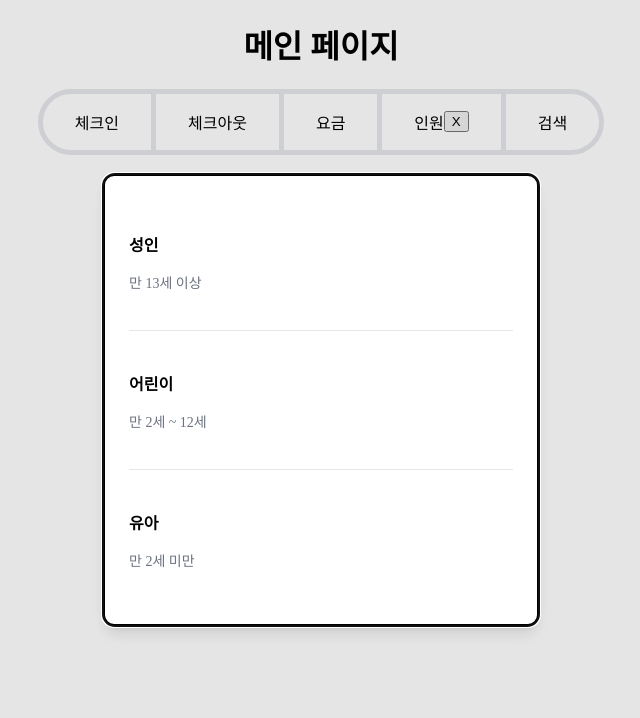
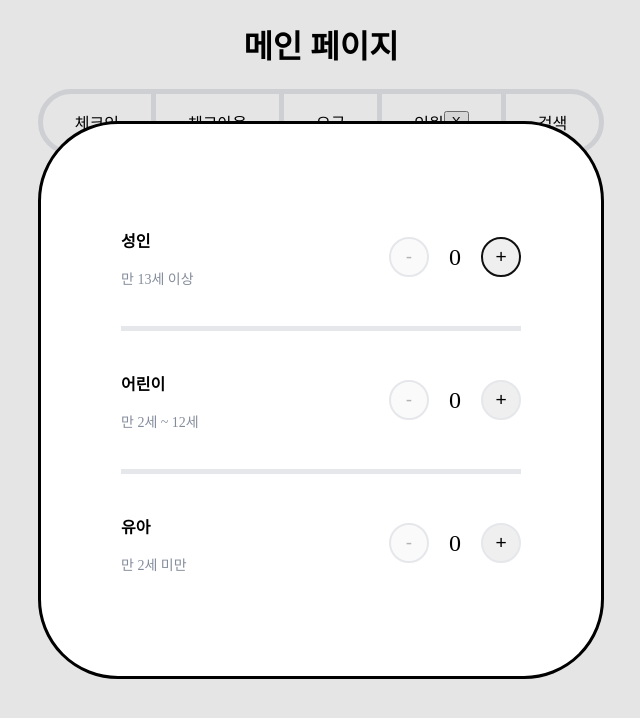
Before and after one commit to shininghyunho/bangbang, a React (Vite) app in the folder bangbang/: page / in a window 1280 px wide. Both pictures are taken after a click on the element "인원". Shown: the top 718 px of the page, without its empty margins (319-959 px from the left). Built offline with nearby package versions, Linux system fonts and the light colour scheme.

Commit message:
feat : 인원 +,- 버튼 추가.
- useState를 활용하여 숫자를 증가,감소.
- 0~8까지로 제한.
- 0이나 8이되면 버튼 비활성화.

```diff
--- /dev/null
+++ b/bangbang/src/GuestCategory.tsx
@@ -0,0 +1,50 @@
+import { useState } from 'react';
+
+const containerStyle = {
+    display: 'flex',
+    justifyContent: 'space-between',
+    alignItems: 'center',
+};
+
+const buttonStyle = {
+    width: '40px',
+    height: '40px',
+    border: '2px solid #e5e7eb',
+    borderRadius: '100%',
+    display: 'flex',
+    justifyContent: 'center',
+    alignItems: 'center',
+    cursor: 'pointer',
+    fontSize: '1.2rem',
+};
+
+const countStyle = {
+    margin: '0 1rem',
+    minWidth: '20px',
+    textAlign: 'center',
+    fontSize: '1.5rem',
+} as const;
+
+const MIN_COUNT=0;
+const MAX_COUNT=8;
+
+export default function GuestCategory({ title, subTitle }: { title: string; subTitle: string }) {
+    const [count, setCount] = useState(0);
+
+    const handleDecrement = () => setCount(prevCount => Math.max(MIN_COUNT, prevCount - 1));
+    const handleIncrement = () => setCount(prevCount => Math.min(MAX_COUNT, prevCount + 1));
+
+    return (
+        <div style={containerStyle}>
+            <div>
+                <p style={{ fontWeight: '800' }}>{title}</p>
+                <p style={{ fontSize: '0.875rem', color: '#848c9bff' }}>{subTitle}</p>
+            </div>
+            <div style={{ display: 'flex', alignItems: 'center' }}>
+                <button style={buttonStyle} onClick={handleDecrement} disabled={count === MIN_COUNT}>-</button>
+                <span style={countStyle}>{count}</span>
+                <button style={buttonStyle} onClick={handleIncrement} disabled={count === MAX_COUNT}>+</button>
+            </div>
+        </div>
+    );
+}
--- a/bangbang/src/GuestModal.tsx
+++ b/bangbang/src/GuestModal.tsx
@@ -1,23 +1,15 @@
 import { useEffect, useRef } from 'react';
+import GuestCategory from './GuestCategory';
 
 const categoryStyle = {
     padding: '1.5rem 0',
-    borderBottom: '1px solid #e5e7eb'
+    borderBottom: '5px solid #e5e7eb'
 };
 
 const lastCategoryStyle = {
     ...categoryStyle,
     borderBottom: 'none'
 };
-
-function GuestCategory({ title, subTitle }: { title: string; subTitle: string }) {
-    return (
-        <div>
-            <p style={{ fontWeight: '600' }}>{title}</p>
-            <p style={{ fontSize: '0.875rem', color: '#6b7280' }}>{subTitle}</p>
-        </div>
-    );
-}
 
 export default function GuestModal({ isOpen, onClose }: { isOpen: boolean, onClose: () => void }) {
     const ref = useRef<HTMLDialogElement>(null);
@@ -34,8 +26,8 @@ export default function GuestModal({ isOpen, onClose }: { isOpen: boolean, onClo
 
 
     return (
-        <dialog ref={ref} onClick={handleBackgroundClick} style={{padding:0, borderRadius: '0.75rem', boxShadow: '0 10px 15px -3px rgb(0 0 0 / 0.1), 0 4px 6px -4px rgb(0 0 0 / 0.1)'}}>
-            <section onClick={e => e.stopPropagation()} style={{padding:'1rem 1.5rem', width: '384px'}}>
+        <dialog ref={ref} onClick={handleBackgroundClick} style={{padding:0, borderRadius: '5rem' }}>
+            <section onClick={e => e.stopPropagation()} style={{padding:'4rem 5rem', width: '400px'}}>
                 <div style={categoryStyle}>
                     <GuestCategory title="성인" subTitle="만 13세 이상"/>
                 </div>
--- a/bangbang/src/GuestSelector.tsx
+++ b/bangbang/src/GuestSelector.tsx
@@ -1,6 +1,6 @@
 export default function GuestSelector ({ onClick }: { onClick: () => void}) {
     return (
-        <div style={{ display: 'flex',alignItems: 'center', }}>
+        <div style={{ display: 'flex',alignItems: 'center', cursor: 'pointer'}}>
             <div onClick={onClick}>
                 인원
             </div>
```
